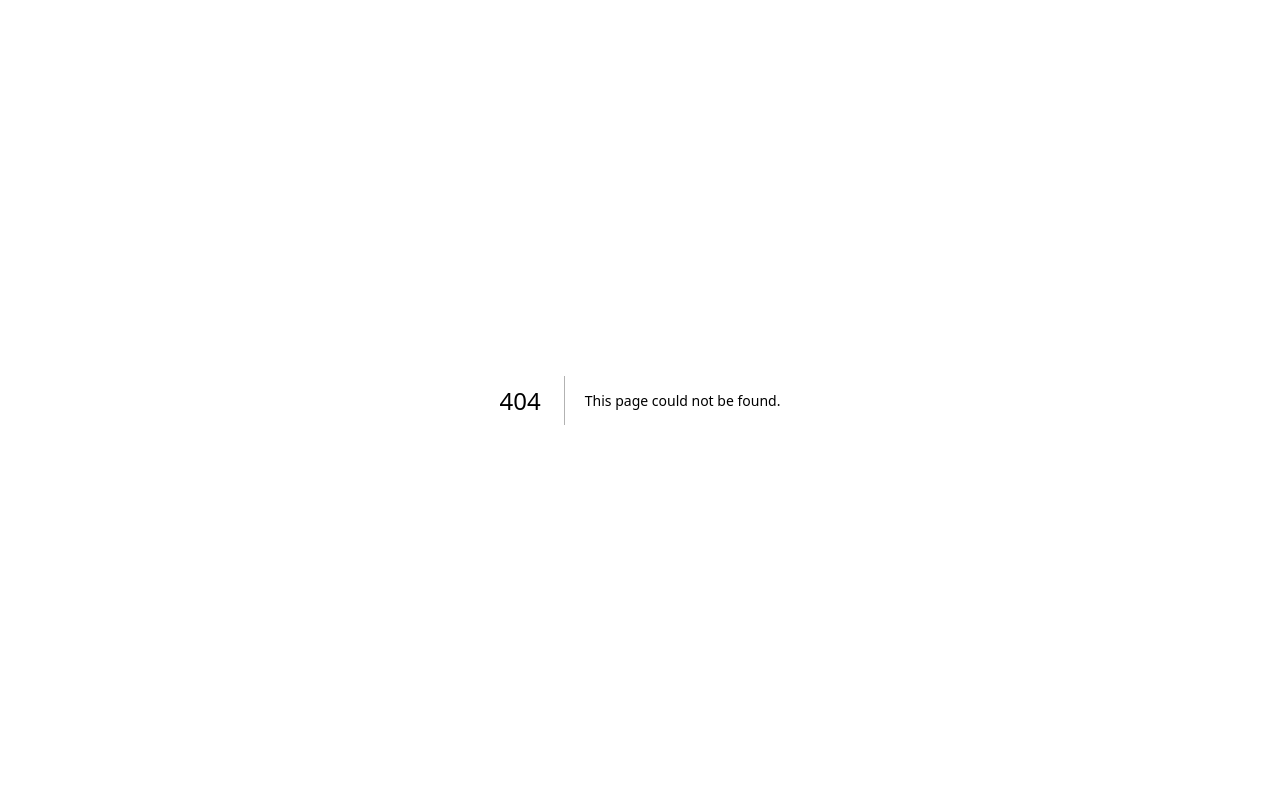
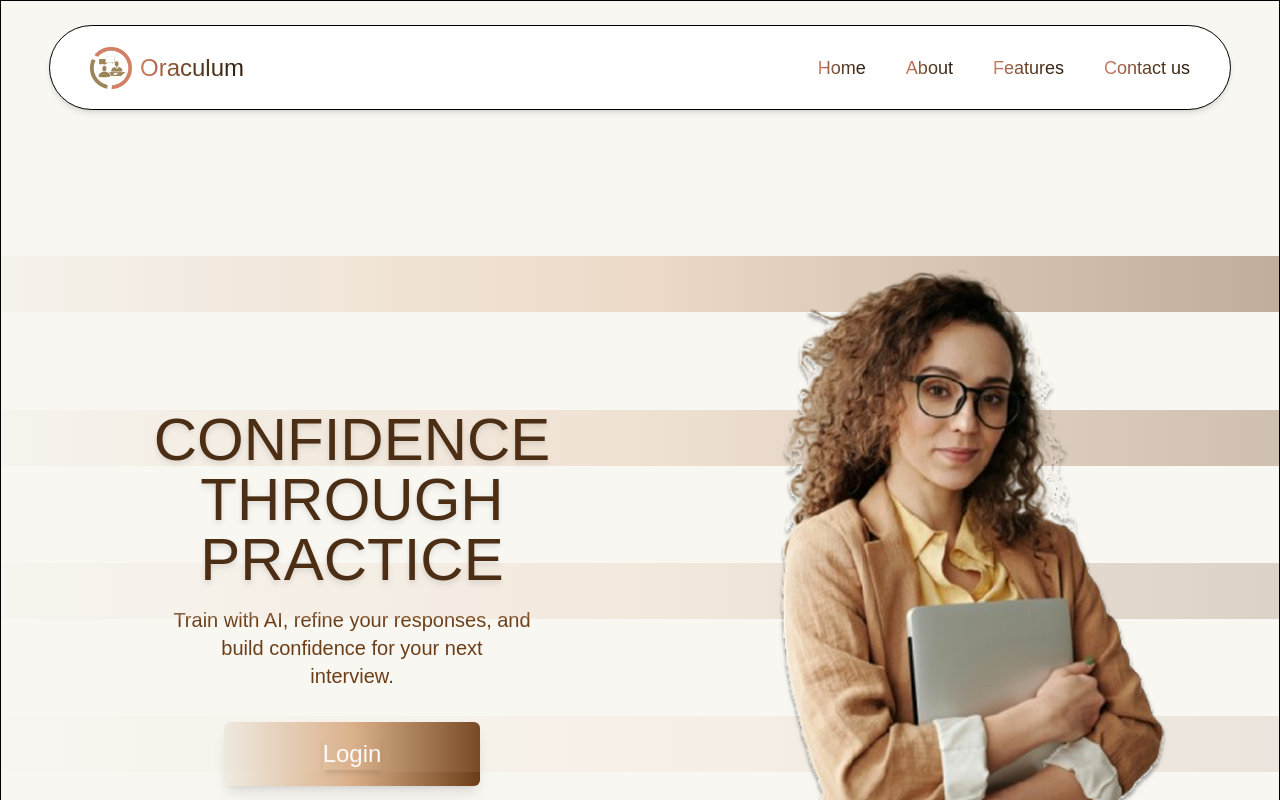
Before and after one commit to DevaduttM/Mini-Project, a Next.js app in the folder frontend/: page /first in a window 1280 px wide. Before the commit this address had no page. Shown: the top 800 px of the page. Built offline with nearby package versions, Linux system fonts and the light colour scheme; a web font is replaced by a local one.

Commit message:
First page pushed

```diff
--- /dev/null
+++ b/frontend/src/app/first/page.js
@@ -0,0 +1,14 @@
+"use client"
+import First from '@/components/First'
+import React from 'react'
+import { motion } from 'framer-motion'
+
+const page = () => {
+    return (
+      <>
+          <First />
+      </>
+    )
+  }
+
+export default page
--- a/frontend/src/app/page.js
+++ b/frontend/src/app/page.js
@@ -3,7 +3,6 @@ import Landing from "@/components/Landing";
 import Image from "next/image";
 import  {motion}  from "framer-motion";
 import About from "@/components/About";
-
 export default function Home() {
   return (
     <>
--- /dev/null
+++ b/frontend/src/components/First.jsx
@@ -0,0 +1,70 @@
+"use client";
+import React from "react";
+import Image from "next/image";
+import Link from "next/link";
+
+const First = () => {
+  return (
+    <div className="relative w-full min-h-screen bg-[#F9F7F2] border border-black shadow-lg flex flex-col items-center px-4 md:px-12">
+      {/* Navigation Bar */}
+      <div className="w-full max-w-[1208px] h-[85px] mt-6 bg-white border border-black shadow-md rounded-full flex items-center justify-between px-6 md:px-10">
+        <div className="flex items-center">
+          <Image src="/logo.png" alt="logo" width={42} height={42} />
+          <h1 className="ml-2 text-lg md:text-2xl font-Antic text-transparent bg-gradient-to-r from-[#D28066] via-[#5E3D22] to-[#2B1C0F] bg-clip-text">
+            Oraculum
+          </h1>
+        </div>
+        <nav className="flex gap-6 md:gap-10">
+          {["Home", "About", "Features", "Contact us"].map((item, index) => (
+            <Link key={index} href={`#${item.toLowerCase()}`}>
+              <p className="text-sm md:text-lg font-Antic text-transparent bg-gradient-to-r from-[#D28066] via-[#5E3D22] to-[#2B1C0F] bg-clip-text cursor-pointer">
+                {item}
+              </p>
+            </Link>
+          ))}
+        </nav>
+      </div>
+      <div className="absolute top-[25%] left-0 w-full h-14 bg-gradient-to-r from-[#EFEBE2] via-[#DAAF88] to-[#6C3E18] opacity-40"></div>
+      <div className="absolute top-[40%] left-0 w-full h-14 bg-gradient-to-r from-[#EFEBE2] via-[#DAAF88] to-[#6C3E18] opacity-30"></div>
+      <div className="absolute top-[55%] left-0 w-full h-14 bg-gradient-to-r from-[#EFEBE2] via-[#DAAF88] to-[#6C3E18] opacity-20"></div>
+      <div className="absolute top-[70%] left-0 w-full h-14 bg-gradient-to-r from-[#EFEBE2] via-[#DAAF88] to-[#6C3E18] opacity-10"></div>
+      <div className="absolute top-[85%] right-0 w-1/2 h-14 bg-gradient-to-r from-[#EFEBE2] via-[#DAAF88] to-[#6C3E18] opacity-10"></div>
+
+      {/* Main Content */}
+      <div className="flex flex-col md:flex-row items-center justify-between w-full max-w-6xl mt-16">
+        {/* Left Side: Text Content */}
+        <div className="w-full md:w-1/2 text-center">
+          <h2 className="text-4xl md:text-6xl font-Antic text-[#4C2E15] drop-shadow-md leading-tight">
+            CONFIDENCE THROUGH <br /> PRACTICE
+          </h2>
+          <p className="mt-4 text-lg md:text-xl font-Antic text-[#6C3E18]">
+            Train with AI, refine your responses, and <br /> build confidence for your next <br /> interview.
+          </p>
+          {/* Login Button */}
+          <div className="w-full flex justify-center">
+  <div className="mt-8 w-48 md:w-64 h-12 md:h-16 bg-gradient-to-r from-[#EFEBE2] via-[#DAAF88] to-[#6C3E18] shadow-lg flex justify-center items-center rounded-md cursor-pointer">
+    <p className="text-lg md:text-2xl font-Antic text-white shadow-md">Login</p>
+  </div>
+</div>
+        </div>
+
+        {/* Right Side: Image */}
+<div className="w-full md:w-1/2 flex justify-center md:justify-center mt-10 md:mt-0">
+  <Image
+    src="/professionalwoman.png"
+    alt="Professional Woman"
+    width={604}
+    height={906}
+    className="w-auto h-auto drop-shadow-md"
+  />
+</div>
+
+      </div>
+
+      {/* Decorative Elements */}
+
+    </div>
+  );
+};
+
+export default First;
```
Also changed, not shown: frontend/public/professionalwoman.png (added).
